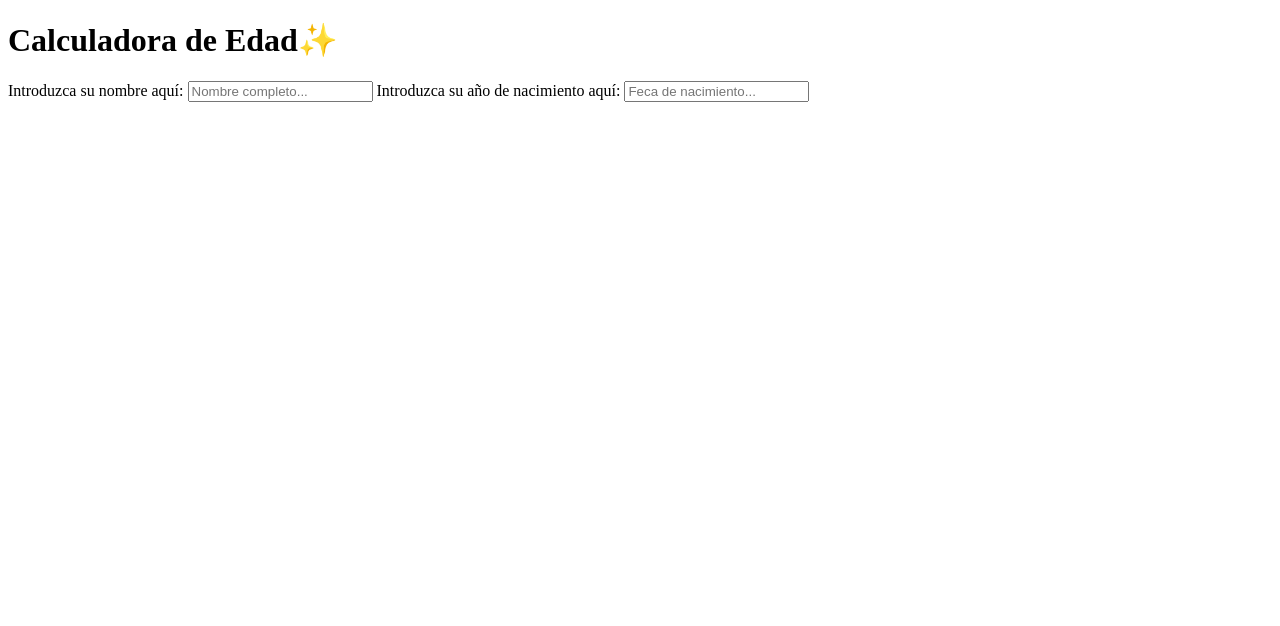
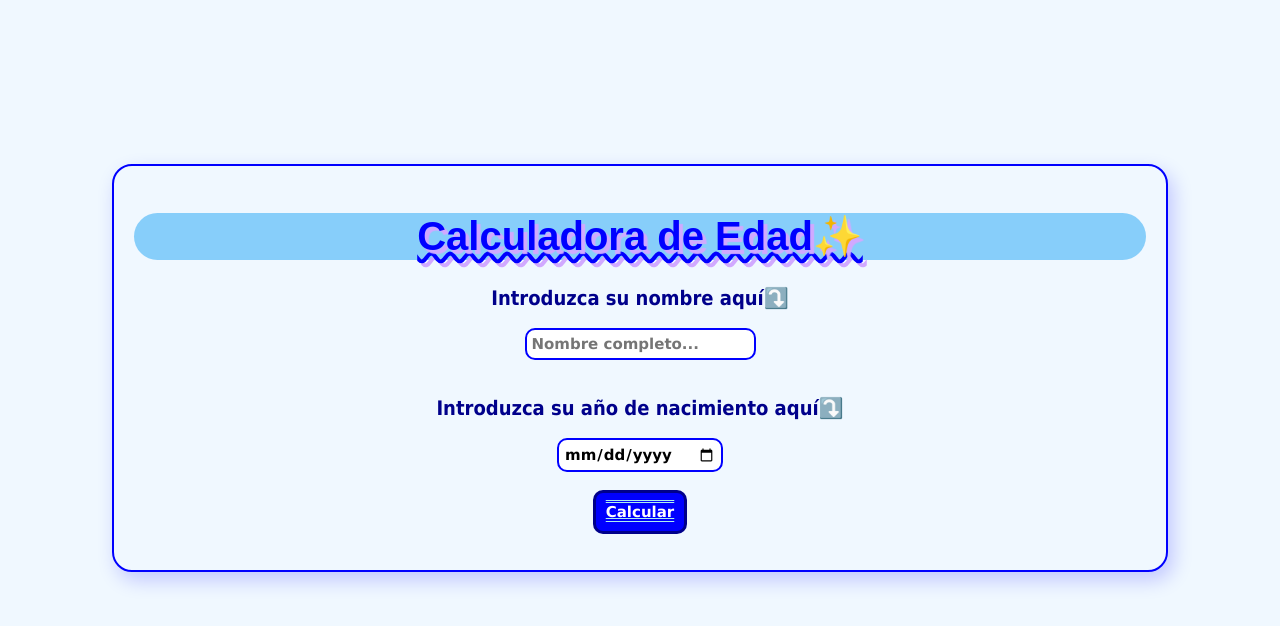
Before and after one commit to NayelisNin/JavaScript, a plain HTML site: page index.html in a window 1280 px wide. Drawn offline with Linux system fonts and the light colour scheme.

Commit message:
agregando estilo

```diff
--- a/index.html
+++ b/index.html
@@ -4,19 +4,25 @@
     <meta charset="UTF-8">
     <meta name="viewport" content="width=device-width, initial-scale=1.0">
     <title> Ejemplo Pagina Web</title>
-    <link rel="stylesheet" href="styles.css">
+    <link rel="stylesheet" href="style.css">
 </head>
 
 <body>
+    <div class="contenedor">
+    <h1>Calculadora de Edad✨</h1>
+    <label>Introduzca su nombre aquí⤵️</label><br><br>
+    <input type="text" placeholder="Nombre completo..."><br><br><br>
 
-    <h1>Calculadora de Edad✨</h1>
-    <label>Introduzca su nombre aquí:</label>
-    <input type="text" placeholder="Nombre completo...">
+    <label>Introduzca su año de nacimiento aquí⤵️</label><br><br>
+    <input type="date" placeholder="Fecha de nacimiento..."><br><br>
 
-    <label>Introduzca su año de nacimiento aquí:</label>
-    <input type="text" placeholder="Feca de nacimiento...">
+    <button id="clacular">Calcular</button>
+
+    <p id="resultado"></p>
 
 
     <script src="script.js"></script>
+
+    </div>
     </body>
 </html>
--- a/style.css
+++ b/style.css
@@ -0,0 +1,71 @@
+body{
+    display: flex;
+    justify-content: center;
+    align-items: center;
+    height: 90vh;
+    background-color: aliceblue;
+}
+
+.contenedor{
+    width: 80%;
+    margin: auto;
+    padding: 20px;
+    border: 2px solid blue;
+    border-radius: 20px;
+    background-color: aliceblue;
+    box-shadow: 5px 8px 20px rgba(0, 0, 255, 0.2);
+    text-align: center;
+}
+
+h1{
+    text-align: center;
+    color: blue;
+    font-family: Arial, Helvetica, sans-serif;
+    font-size: 40px;
+    font-weight: bold;
+    background-color: lightskyblue;
+    border: 0px;
+    border-radius: 100px;
+    text-decoration: wavy underline;
+    text-shadow: 4px 4px 1px rgb(209, 169, 255);
+
+}
+
+label{
+    font-family: tahoma;
+    font-size: 20px;
+    font-weight: bold;
+    color: darkblue;
+}
+
+input{
+    font-family: verdana;
+    font-size: 15px;
+    font-weight: bold;
+    border: 2px solid blue;
+    border-radius: 10px;
+    padding: 5px;
+}
+
+button{
+    font-family: verdana;
+    font-size: 15px;
+    font-weight: bold;
+    color: white;
+    text-decoration:double underline overline paleturquoise;
+    background-color: blue;
+    border: 3px solid darkblue;
+    border-radius: 10px;
+    padding: 10px;
+    cursor: pointer;
+}
+
+button:hover{
+    background-color: darkblue;
+    box-shadow: 3px 3px 10px rgba(0, 0, 255, 0.5);
+    font-size: larger;
+}
+
+button:active{
+    color:dodgerblue;
+}
```
